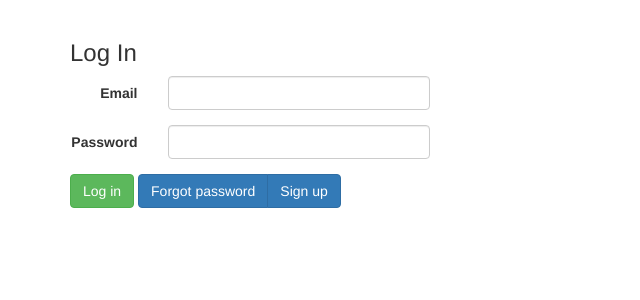
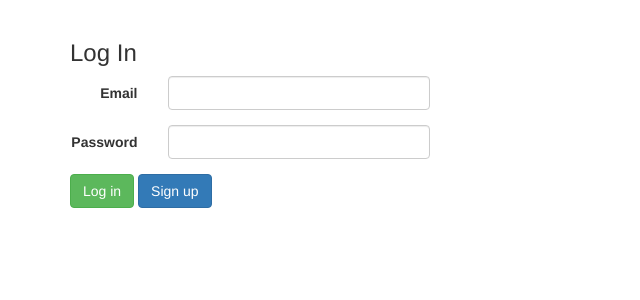
Before and after one commit to emfcamp/Schedule, a Flask app: page /login in a window 1280 px wide. Shown: the part 51-351 px from the top of the page, without its empty margins (0-640 px from the left). Run offline with Flask 2, Linux system fonts and the light colour scheme; some libraries are stand-ins or nearby versions.

Commit message:
Hide forgot password button, sort events

```diff
--- a/templates/login.html
+++ b/templates/login.html
@@ -17,10 +17,10 @@
                 <div class="form-actions btn-group">
                     <button type="submit" class="btn btn-success debounce">Log in</button>
                 </div>
-                <div class="form-actions btn-group">
-                    <a class="btn btn-primary" href="{{ url_for('forgot_password') }}">Forgot password</a>
+                <!--<div class="form-actions btn-group">-->
+                    <!--<a class="btn btn-primary" href="{{ url_for('forgot_password') }}">Forgot password</a>-->
                     <a class="btn btn-primary" href="{{ url_for('signup', next=form.next.data) }}">Sign up</a>
-                </div>
+                <!--</div>-->
             </form>
         </div>
 
--- a/views/events.py
+++ b/views/events.py
@@ -16,5 +16,5 @@ import re
 
 @app.route('/events', methods=['GET'])
 def events():
-    events = Event.query.all()
+    events = Event.query.order_by(Event.location_id, Event.start_time).all()
     return render_template("events.html", events=events)
```
